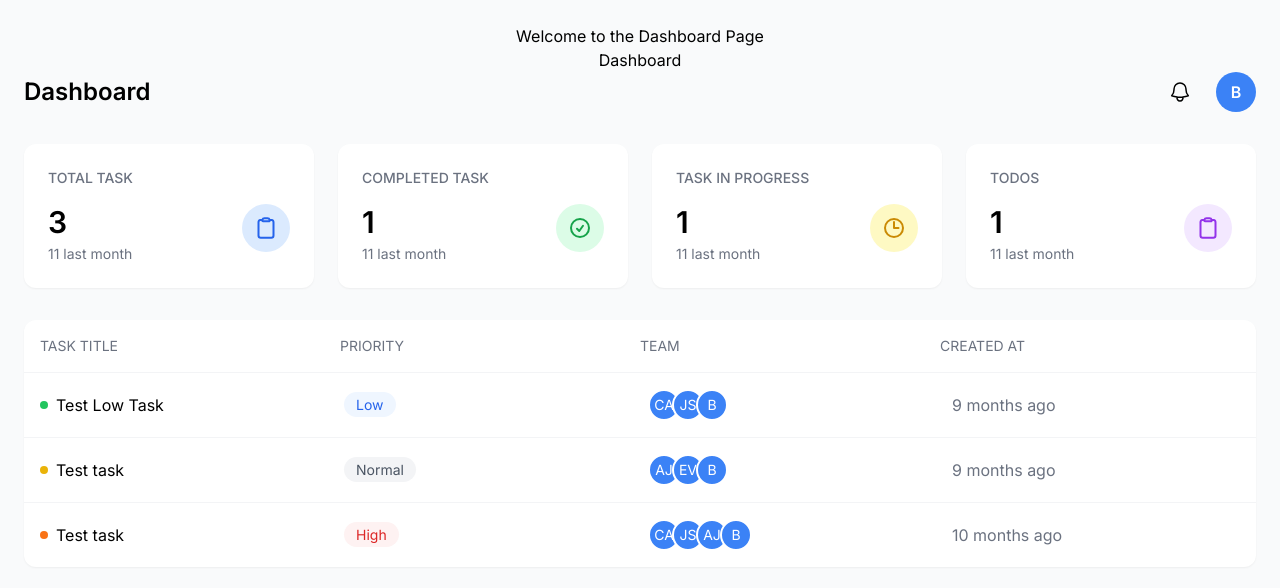
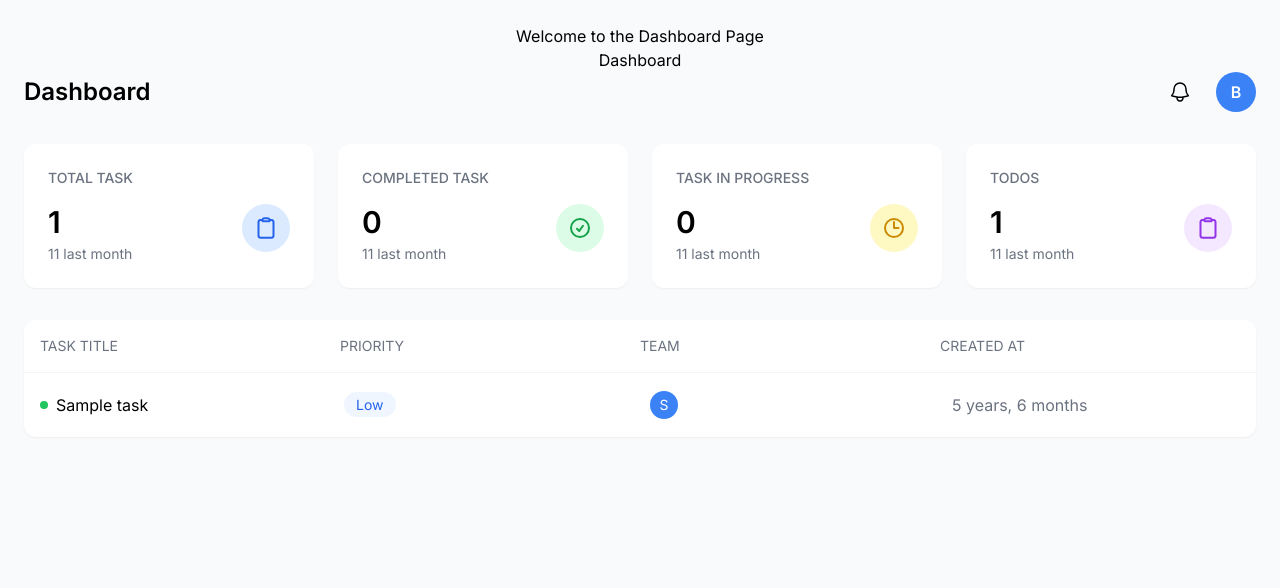
Before and after one commit to hasanulhasan/django-learning, a Django app: page /task/user-dashboard/ in a window 1280 px wide. Shown: the top 588 px of the page. Run offline with Django 5.2, Linux system fonts and the light colour scheme; tables that the repository leaves empty hold one stand-in row (values such as "Sample post"); style sheets or scripts are compiled from the project's sources; some libraries are stand-ins or nearby versions.

Commit message:
user dashboard page is now dynamic

```diff
--- a/myproject/task/views.py
+++ b/myproject/task/views.py
@@ -12,7 +12,21 @@ def manager_dashboard(request):
     return render(request, "manager-dashboard.html")
 
 def user_dashboard(request):
-    return render(request, "user-dashboard.html")
+    tasks = Task.objects.all()
+
+    total_tasks = tasks.count()
+    pending_tasks = tasks.filter(status='PENDING').count()
+    completed_tasks = tasks.filter(status='COMPLETED').count()
+    in_progress_tasks = tasks.filter(status='IN_PROGRESS').count()
+
+    context = {
+        'tasks': tasks,
+        'total_tasks': total_tasks,
+        'pending_tasks': pending_tasks,
+        'completed_tasks': completed_tasks,
+        'in_progress_tasks': in_progress_tasks,
+    }
+    return render(request, "user-dashboard.html", context)
 
 def home(request):
     return render(request, 'home.html')
--- a/myproject/templates/user-dashboard.html
+++ b/myproject/templates/user-dashboard.html
@@ -1,6 +1,4 @@
-{% extends "dashboard.html" %}
-{% block title %} User Dashboard {% endblock title %}
-{% block task %}
+{% extends "dashboard.html" %} {% block task %}
 
 <!DOCTYPE html>
 <html lang="en">
@@ -59,7 +57,7 @@
             <h3 class="text-sm font-medium text-gray-500 mb-4">TOTAL TASK</h3>
             <div class="flex justify-between items-start">
               <div>
-                <p class="text-3xl font-semibold mb-1">3</p>
+                <p class="text-3xl font-semibold mb-1">{{total_tasks}}</p>
                 <p class="text-gray-500 text-sm">11 last month</p>
               </div>
               <div class="bg-blue-100 p-3 rounded-full">
@@ -87,7 +85,7 @@
             </h3>
             <div class="flex justify-between items-start">
               <div>
-                <p class="text-3xl font-semibold mb-1">1</p>
+                <p class="text-3xl font-semibold mb-1">{{completed_tasks}}</p>
                 <p class="text-gray-500 text-sm">11 last month</p>
               </div>
               <div class="bg-green-100 p-3 rounded-full">
@@ -115,7 +113,7 @@
             </h3>
             <div class="flex justify-between items-start">
               <div>
-                <p class="text-3xl font-semibold mb-1">1</p>
+                <p class="text-3xl font-semibold mb-1">{{in_progress_tasks}}</p>
                 <p class="text-gray-500 text-sm">11 last month</p>
               </div>
               <div class="bg-yellow-100 p-3 rounded-full">
@@ -140,7 +138,7 @@
             <h3 class="text-sm font-medium text-gray-500 mb-4">TODOS</h3>
             <div class="flex justify-between items-start">
               <div>
-                <p class="text-3xl font-semibold mb-1">1</p>
+                <p class="text-3xl font-semibold mb-1">{{pending_tasks}}</p>
                 <p class="text-gray-500 text-sm">11 last month</p>
               </div>
               <div class="bg-purple-100 p-3 rounded-full">
@@ -162,7 +160,6 @@
             </div>
           </div>
         </div>
-
         <!-- Task Table  -->
         <div class="bg-white rounded-xl shadow-sm">
           <div
@@ -173,27 +170,32 @@
             <div>TEAM</div>
             <div>CREATED AT</div>
           </div>
+
+          {% for task in tasks %}
           <!-- Task Items  -->
           <div class="divide-y divide-gray-100">
             <!-- Task 1 -->
             <div class="grid grid-cols-4 gap-4 p-4 items-center">
               <div class="flex items-center gap-2">
                 <div class="w-2 h-2 rounded-full bg-green-500"></div>
-                <span>Test Low Task</span>
+                <span>{{task.title}}</span>
               </div>
               <div>
                 <span
                   class="px-3 py-1 rounded-full bg-blue-50 text-blue-600 text-sm"
-                  >Low</span
+                  >{{task.details.get_priority_display}}</span
                 >
               </div>
               <div class="flex -space-x-2">
+                {% for emp in task.assigned_to.all %}
                 <div
                   class="w-8 h-8 rounded-full bg-blue-500 flex items-center justify-center text-white text-sm border-2 border-white"
                 >
-                  CA
+                  {{emp.name|slice:":1"}}
                 </div>
-                <div
+                {% endfor %}
+
+                {% comment %} <div
                   class="w-8 h-8 rounded-full bg-blue-500 flex items-center justify-center text-white text-sm border-2 border-white"
                 >
                   JS
@@ -202,12 +204,16 @@
                   class="w-8 h-8 rounded-full bg-blue-500 flex items-center justify-center text-white text-sm border-2 border-white"
                 >
                   B
+                </div> {% endcomment %}
+              </div>
+              <div class="text-gray-500">{{task.created_at | timesince}}</div>
             </div>
           </div>
-              <div class="text-gray-500">9 months ago</div>
+          {% endfor %}
         </div>
 
-            <!-- Task 2 -->
+
+        {% comment %} <!-- Task 2 -->
         <div class="grid grid-cols-4 gap-4 p-4 items-center">
           <div class="flex items-center gap-2">
             <div class="w-2 h-2 rounded-full bg-yellow-500"></div>
@@ -246,8 +252,7 @@
             <span>Test task</span>
           </div>
           <div>
-                <span
-                  class="px-3 py-1 rounded-full bg-red-50 text-red-600 text-sm"
+            <span class="px-3 py-1 rounded-full bg-red-50 text-red-600 text-sm"
               >High</span
             >
           </div>
@@ -274,9 +279,8 @@
             </div>
           </div>
           <div class="text-gray-500">10 months ago</div>
-            </div>
-          </div>
-        </div>
+        </div> {% endcomment %}
+
       </main>
     </div>
   </body>
```
Lines whose indentation alone changed are shown as unchanged.
